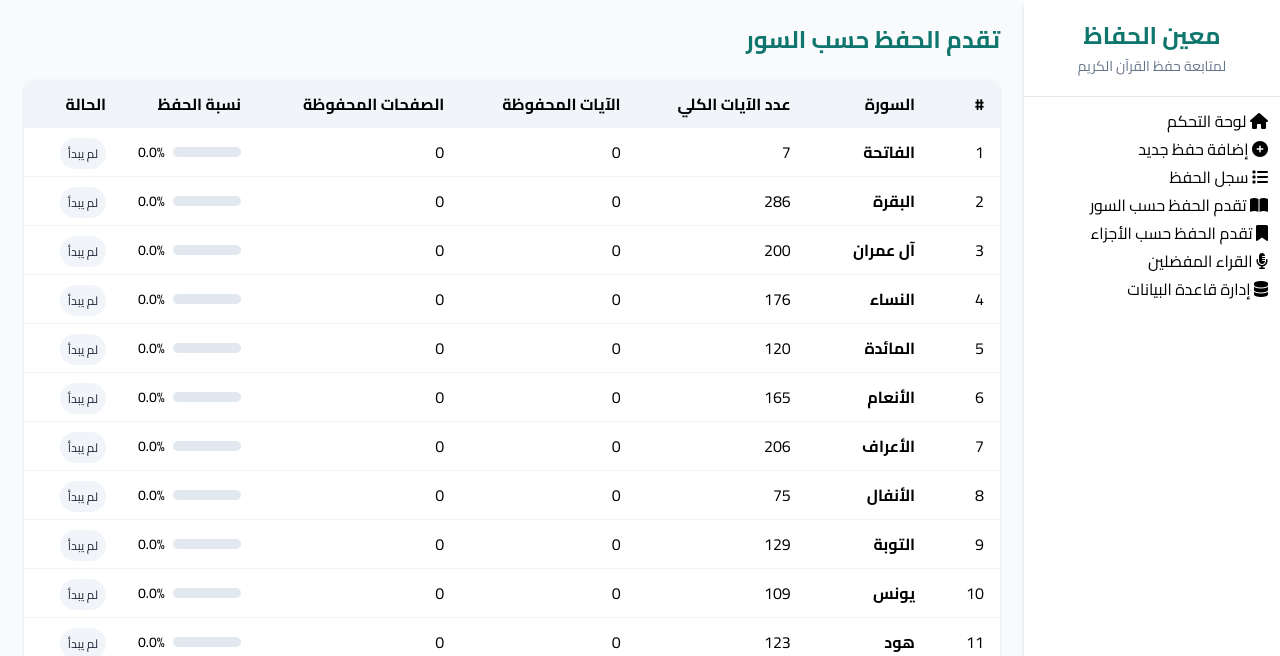
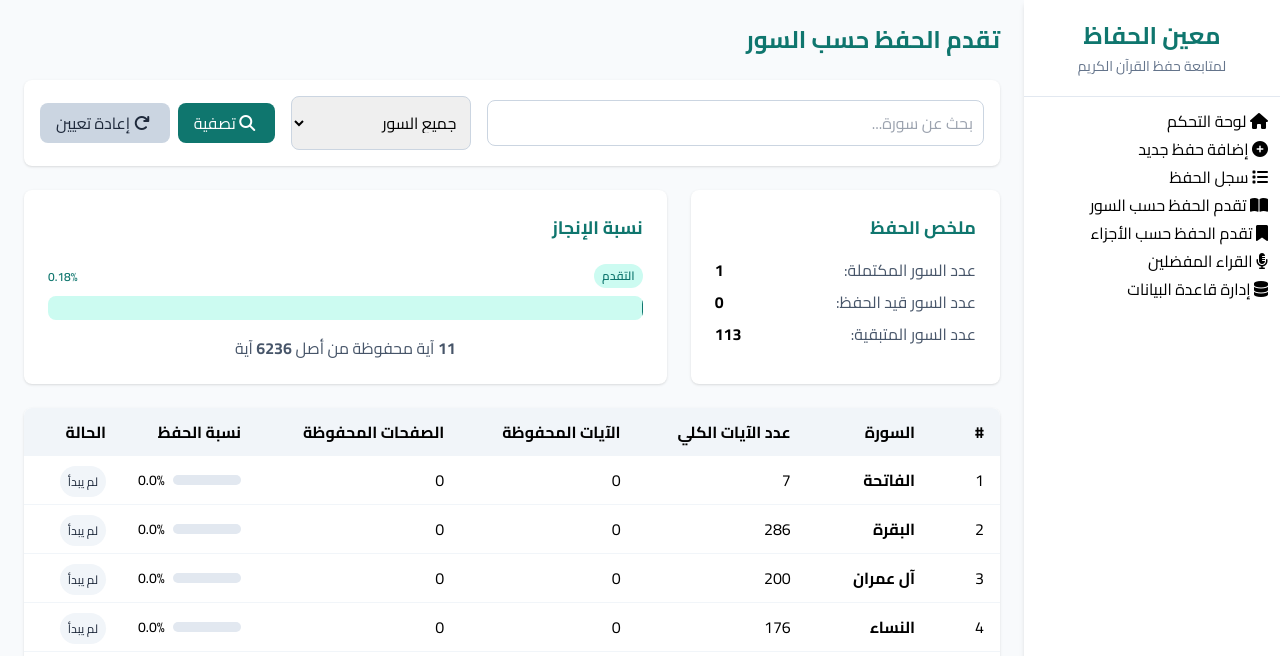
Before and after one commit to mhmd-mudawi/quran_tracker, a Flask app: page /surah-progress in a window 1280 px wide. Shown: the top 656 px of the page. Run offline with Flask 3, Linux system fonts and the light colour scheme; data comes from the database, SQL or seed files in the repository; both versions use the stored data as it was after the commit; some libraries are stand-ins or nearby versions.

Commit message:
Many Features

```diff
--- a/app.py
+++ b/app.py
@@ -401,6 +401,12 @@ def delete_memorization(id):
 @app.route('/surah-progress')
 def surah_progress():
     conn = get_db_connection()
+
+    # الحصول على معلمات الفلترة
+    filter_query = request.args.get('search', '')
+    filter_progress = request.args.get('progress', '')  # 'completed', 'in-progress', 'not-started'
+
+    # الحصول على جميع السور
     surahs = conn.execute('SELECT * FROM surahs ORDER BY id').fetchall()
 
     # Get memorized verses for each surah
@@ -428,19 +434,63 @@ def surah_progress():
 
         # Calculate percentage
         percentage = (len(memorized_verses) / surah['verses']) * 100 if surah['verses'] > 0 else 0
+        percentage_rounded = round(percentage, 2)
 
-        surah_progress.append({
+        # تحديد حالة الحفظ
+        if percentage_rounded == 100:
+            status = 'completed'  # مكتمل
+        elif percentage_rounded > 0:
+            status = 'in-progress'  # جاري الحفظ
+        else:
+            status = 'not-started'  # لم يبدأ
+
+        # إضافة معلومات السورة إلى القائمة
+        surah_data = {
             'id': surah['id'],
             'name': surah['name'],
             'name_en': surah['name_en'],
             'total_verses': surah['verses'],
             'memorized_verses': len(memorized_verses),
             'memorized_pages': memorized_pages,
-            'percentage': round(percentage, 2)
-        })
+            'percentage': percentage_rounded,
+            'status': status
+        }
+        surah_progress.append(surah_data)
+
+    # تطبيق الفلترة
+    filtered_progress = []
+    for surah in surah_progress:
+        # فلترة البحث النصي (اسم السورة)
+        name_match = filter_query.lower() in surah['name'].lower() or filter_query.lower() in (surah['name_en'].lower() if surah['name_en'] else '')
+
+        # فلترة حالة التقدم
+        progress_match = True
+        if filter_progress:
+            progress_match = surah['status'] == filter_progress
+
+        # إضافة السورة للنتائج إذا تطابقت مع جميع الفلاتر
+        if name_match and progress_match:
+            filtered_progress.append(surah)
 
     conn.close()
-    return render_template('surah_progress.html', surahs=surah_progress)
+
+    # حساب إحصائيات للسور المفلترة
+    total_verses = sum(surah['total_verses'] for surah in filtered_progress)
+    memorized_verses = sum(surah['memorized_verses'] for surah in filtered_progress)
+    overall_percentage = round((memorized_verses / total_verses * 100) if total_verses > 0 else 0, 2)
+
+    return render_template('surah_progress.html',
+                           surahs=filtered_progress,
+                           filter_query=filter_query,
+                           filter_progress=filter_progress,
+                           stats={
+                               'completed': sum(1 for s in filtered_progress if s['status'] == 'completed'),
+                               'in_progress': sum(1 for s in filtered_progress if s['status'] == 'in-progress'),
+                               'not_started': sum(1 for s in filtered_progress if s['status'] == 'not-started'),
+                               'total_verses': total_verses,
+                               'memorized_verses': memorized_verses,
+                               'overall_percentage': overall_percentage
+                           })
 
 @app.route('/juz-progress')
 def juz_progress():
--- a/templates/surah_progress.html
+++ b/templates/surah_progress.html
@@ -5,7 +5,87 @@
 {% block page_title %}تقدم الحفظ حسب السور{% endblock %}
 
 {% block content %}
+<!-- فلاتر البحث -->
+<div class="bg-white rounded-lg shadow p-4 mb-6">
+    <form id="filter-form" method="get" action="{{ url_for('surah_progress') }}" class="flex flex-wrap gap-4 items-center">
+        <!-- البحث بالنص -->
+        <div class="flex-grow min-w-[200px]">
+            <input type="text" name="search" placeholder="بحث عن سورة..." value="{{ filter_query }}"
+                class="w-full p-2.5 border border-slate-300 rounded-lg focus:outline-none focus:ring-2 focus:ring-primary">
+        </div>
+
+        <!-- فلتر التقدم -->
+        <div class="min-w-[180px]">
+            <select name="progress" class="w-full p-2.5 border border-slate-300 rounded-lg focus:outline-none focus:ring-2 focus:ring-primary">
+                <option value="">جميع السور</option>
+                <option value="completed" {% if filter_progress == "completed" %}selected{% endif %}>السور المكتملة</option>
+                <option value="in-progress" {% if filter_progress == "in-progress" %}selected{% endif %}>قيد الحفظ</option>
+                <option value="not-started" {% if filter_progress == "not-started" %}selected{% endif %}>لم يبدأ الحفظ</option>
+            </select>
+        </div>
+
+        <!-- أزرار البحث وإعادة التعيين -->
+        <div class="flex gap-2">
+            <button type="submit" class="px-4 py-2 bg-primary text-white rounded-lg hover:bg-dark transition-all duration-300">
+                <i class="fas fa-search mr-1"></i> تصفية
+            </button>
+            <a href="{{ url_for('surah_progress') }}" class="px-4 py-2 bg-slate-300 text-slate-800 rounded-lg hover:bg-slate-400 transition-all duration-300">
+                <i class="fas fa-redo mr-1"></i> إعادة تعيين
+            </a>
+        </div>
+    </form>
+</div>
+
+<!-- ملخص التقدم -->
+<div class="grid grid-cols-1 md:grid-cols-3 gap-6 mb-6">
+    <div class="bg-white rounded-lg shadow p-6">
+        <h3 class="text-lg font-bold text-primary mb-4">ملخص الحفظ</h3>
+        <ul class="space-y-2">
+            <li class="flex justify-between">
+                <span class="text-slate-600">عدد السور المكتملة:</span>
+                <span class="font-bold">{{ stats.completed }}</span>
+            </li>
+            <li class="flex justify-between">
+                <span class="text-slate-600">عدد السور قيد الحفظ:</span>
+                <span class="font-bold">{{ stats.in_progress }}</span>
+            </li>
+            <li class="flex justify-between">
+                <span class="text-slate-600">عدد السور المتبقية:</span>
+                <span class="font-bold">{{ stats.not_started }}</span>
+            </li>
+        </ul>
+    </div>
+
+    <div class="bg-white rounded-lg shadow p-6 md:col-span-2">
+        <h3 class="text-lg font-bold text-primary mb-4">نسبة الإنجاز</h3>
+        <div class="relative pt-1">
+            <div class="flex mb-2 items-center justify-between">
+                <div>
+                    <span class="text-xs font-semibold inline-block py-1 px-2 uppercase rounded-full text-primary bg-teal-100">
+                        التقدم
+                    </span>
+                </div>
+                <div class="text-right">
+                    <span class="text-xs font-semibold inline-block text-primary">
+                        {{ stats.overall_percentage }}%
+                    </span>
+                </div>
+            </div>
+            <div class="overflow-hidden h-6 mb-4 text-xs flex rounded-lg bg-teal-100">
+                <div style="width:{{ stats.overall_percentage }}%"
+                     class="shadow-none flex flex-col text-center whitespace-nowrap text-white justify-center bg-primary transition-all duration-500">
+                </div>
+            </div>
+            <div class="text-center text-slate-600">
+                <span class="font-bold">{{ stats.memorized_verses }}</span> آية محفوظة من أصل
+                <span class="font-bold">{{ stats.total_verses }}</span> آية
+            </div>
+        </div>
+    </div>
+</div>
+
 <div class="bg-white rounded-lg shadow overflow-hidden">
+    {% if surahs %}
         <div class="overflow-x-auto">
             <table class="min-w-full bg-white">
                 <thead class="bg-slate-100">
@@ -49,53 +129,27 @@
                 </tbody>
             </table>
         </div>
-</div>
 
-<!-- Summary Stats -->
-<div class="mt-6 grid grid-cols-1 md:grid-cols-3 gap-6">
-    <div class="bg-white rounded-lg shadow p-6">
-        <h3 class="text-lg font-bold text-primary mb-4">ملخص الحفظ</h3>
-        <ul class="space-y-2">
-            <li class="flex justify-between">
-                <span class="text-slate-600">عدد السور المكتملة:</span>
-                <span class="font-bold">{{ surahs|selectattr('percentage', 'eq', 100)|list|length }}</span>
-            </li>
-            <li class="flex justify-between">
-                <span class="text-slate-600">عدد السور جاري حفظها:</span>
-                <span class="font-bold">{{ surahs|selectattr('percentage', 'gt', 0)|selectattr('percentage', 'ne', 100)|list|length }}</span>
-            </li>
-            <li class="flex justify-between">
-                <span class="text-slate-600">عدد السور المتبقية:</span>
-                <span class="font-bold">{{ surahs|selectattr('percentage', 'eq', 0)|list|length }}</span>
-            </li>
-        </ul>
-    </div>
-
-    <div class="bg-white rounded-lg shadow p-6 md:col-span-2">
-        <h3 class="text-lg font-bold text-primary mb-4">نسبة الإنجاز</h3>
-        <div class="relative pt-1">
-            <div class="flex mb-2 items-center justify-between">
-                <div>
-                    <span class="text-xs font-semibold inline-block py-1 px-2 uppercase rounded-full text-primary bg-teal-100">
-                        التقدم
-                    </span>
-                </div>
-                <div class="text-right">
-                    <span class="text-xs font-semibold inline-block text-primary">
-                        {{ (surahs|sum(attribute='memorized_verses') / surahs|sum(attribute='total_verses') * 100)|round(2) }}%
-                    </span>
-                </div>
-            </div>
-            <div class="overflow-hidden h-6 mb-4 text-xs flex rounded-lg bg-teal-100">
-                <div style="width:{{ (surahs|sum(attribute='memorized_verses') / surahs|sum(attribute='total_verses') * 100)|round(2) }}%"
-                     class="shadow-none flex flex-col text-center whitespace-nowrap text-white justify-center bg-primary transition-all duration-500">
-                </div>
-            </div>
-            <div class="text-center text-slate-600">
-                <span class="font-bold">{{ surahs|sum(attribute='memorized_verses') }}</span> آية محفوظة من أصل
-                <span class="font-bold">{{ surahs|sum(attribute='total_verses') }}</span> آية
+        <!-- إضافة إحصائيات السجل -->
+        <div class="p-4 bg-slate-50 border-t border-slate-200">
+            <div class="flex flex-wrap gap-4 justify-between items-center">
+                <div class="text-slate-600">
+                    <span class="font-bold">{{ surahs|length }}</span> سورة
+                    {% if filter_query or filter_progress %}
+                        <span class="text-sm">(تصفية نشطة)</span>
+                    {% endif %}
                 </div>
             </div>
         </div>
+    {% else %}
+        <div class="text-center py-16 text-slate-500">
+            <i class="fas fa-book-open text-5xl mb-4 text-slate-300"></i>
+            <h3 class="text-xl font-bold mb-2">لا توجد نتائج</h3>
+            <p class="mb-4">لا توجد سور مطابقة لمعايير البحث</p>
+            <a href="{{ url_for('surah_progress') }}" class="px-5 py-2.5 bg-slate-300 text-slate-800 rounded-lg hover:bg-slate-400 transition-all duration-300">
+                <i class="fas fa-redo mr-1"></i> إعادة تعيين الفلترة
+            </a>
+        </div>
+    {% endif %}
 </div>
 {% endblock %}
```
Also changed, not shown: database.db. Lines whose indentation alone changed are shown as unchanged.
